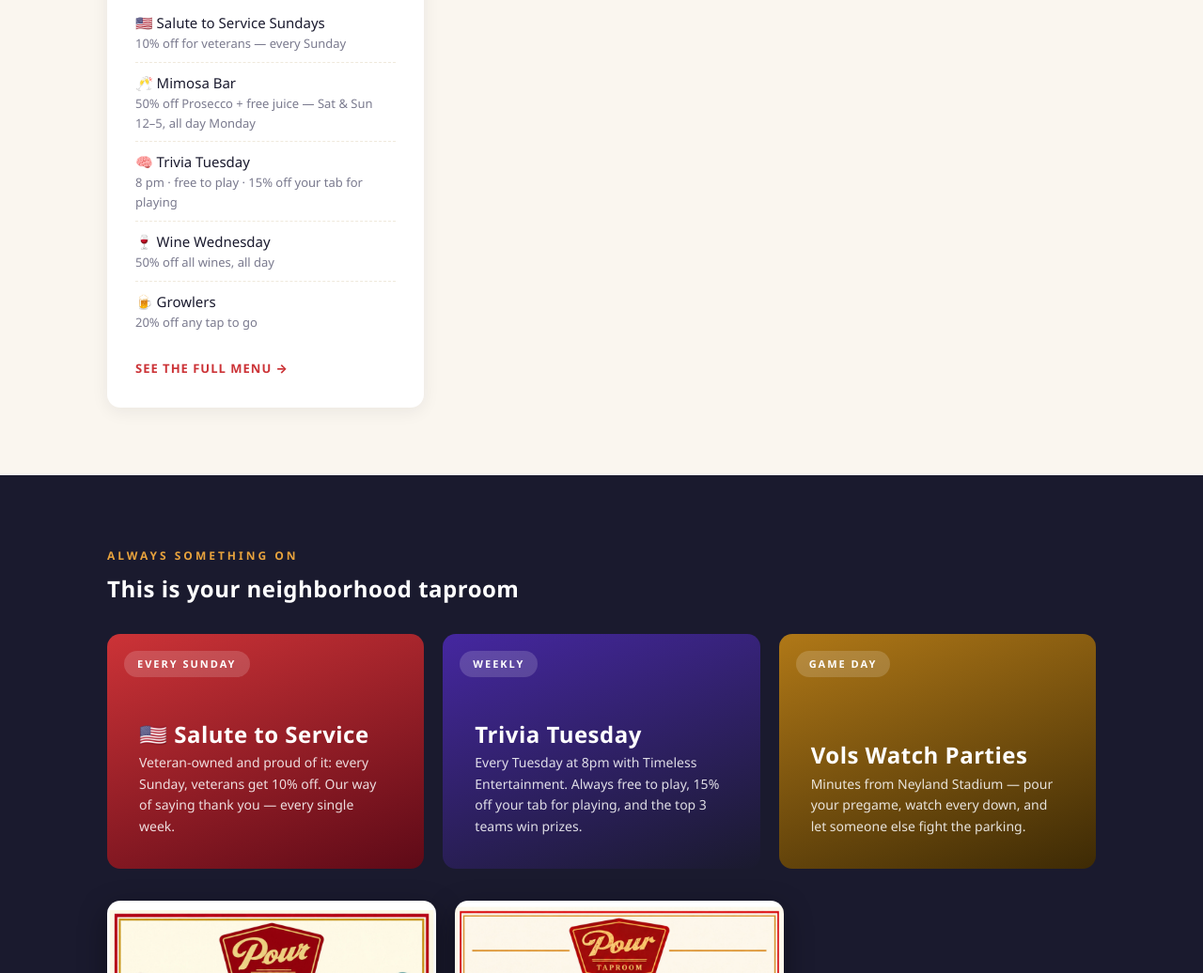
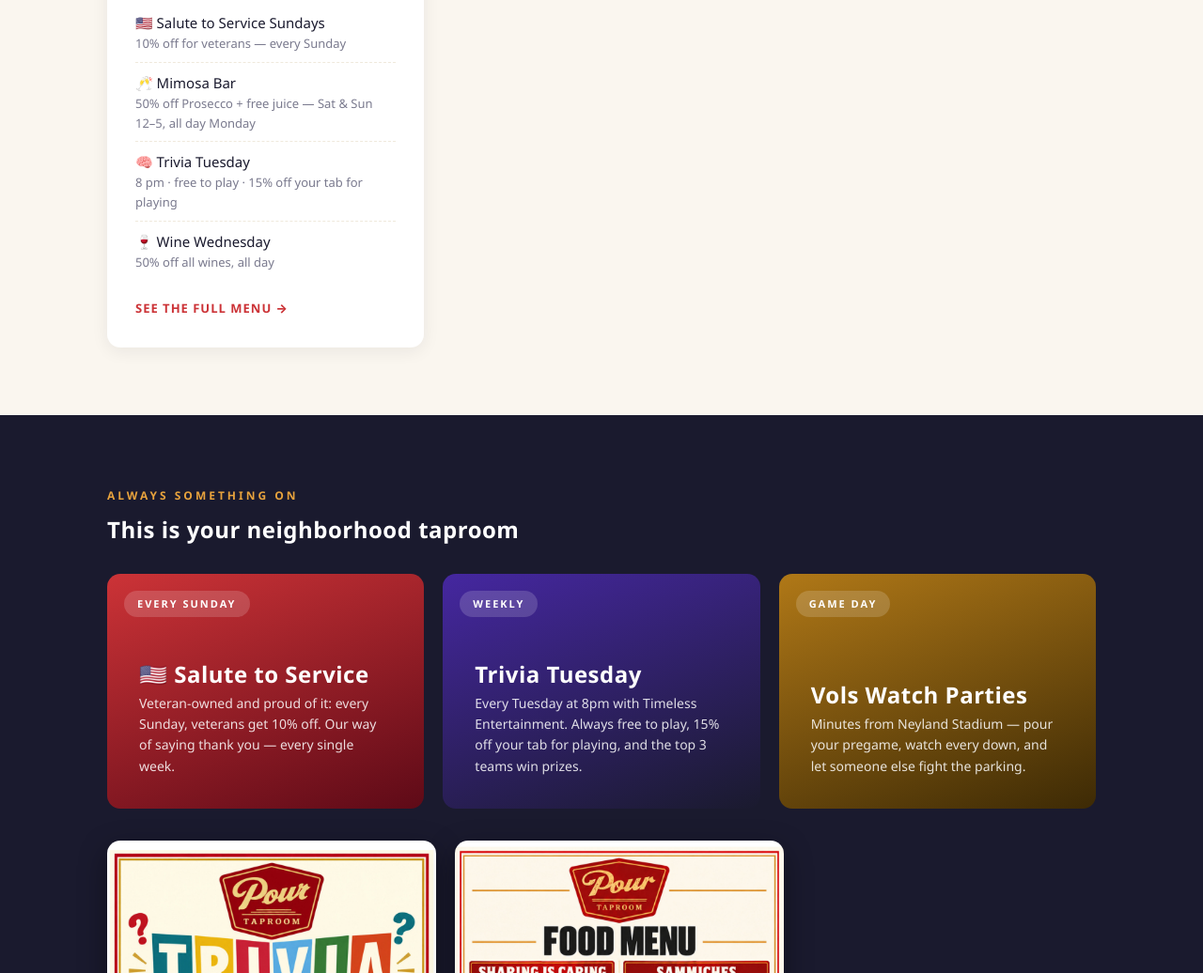
Before and after one commit to ramonballester-ops/pour-knoxville-preview, a plain HTML site: page index.html in a window 1280 px wide. Shown: the part 3305-4341 px from the top of the page at 94% size. Drawn offline with Linux system fonts and the light colour scheme; a script that the page names is missing.

Commit message:
Remove growlers line from specials
Co-Authored-By: Claude Fable 5 <noreply@anthropic.com>

```diff
--- a/index.html
+++ b/index.html
@@ -211,7 +211,6 @@
         <li><span>🥂 Mimosa Bar<em>50% off Prosecco + free juice — Sat &amp; Sun 12–5, all day Monday</em></span><span></span></li>
         <li><span>🧠 Trivia Tuesday<em>8 pm &middot; free to play &middot; 15% off your tab for playing</em></span><span></span></li>
         <li><span>🍷 Wine Wednesday<em>50% off all wines, all day</em></span><span></span></li>
-        <li><span>🍺 Growlers<em>20% off any tap to go</em></span><span></span></li>
       </ul>
       <p style="margin-top:16px"><a href="images/knoxville-food-menu.jpg" target="_blank" rel="noopener" style="color:var(--red);font-weight:800;font-size:13px;letter-spacing:1px;text-transform:uppercase;text-decoration:none">See the full menu &rarr;</a></p>
     </div>
```
